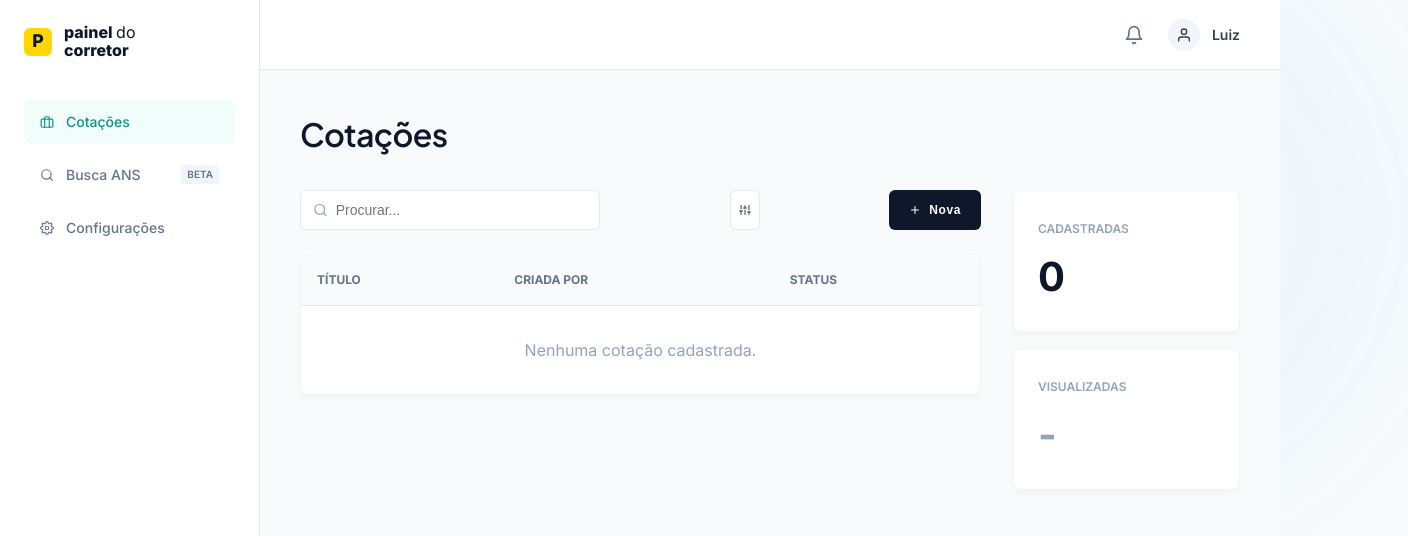
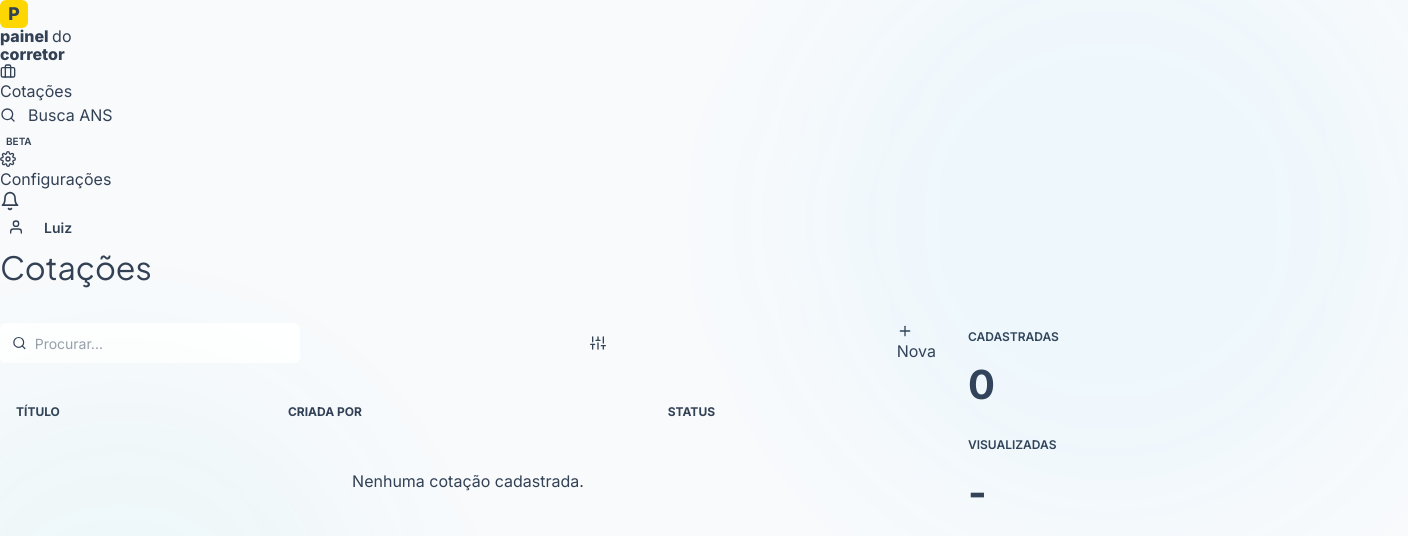
Before and after one commit to EdDevFront/painel-corretor, a Next.js app: page / in a window 1280 px wide. Shown: the top 536 px of the page, 1408 px wide, since content can reach past the window. Built offline with nearby package versions, Linux system fonts and the light colour scheme.

Commit message:
chore: setup Tailwind v4 and postcss configuration

```diff
--- a/package.json
+++ b/package.json
@@ -16,11 +16,14 @@
     "react-icons": "^5.7.0"
   },
   "devDependencies": {
+    "@tailwindcss/postcss": "^4.3.3",
     "@types/node": "^20",
     "@types/react": "^19",
     "@types/react-dom": "^19",
     "eslint": "^9",
     "eslint-config-next": "16.3.1",
+    "postcss": "^8.5.26",
+    "tailwindcss": "^4.3.3",
     "typescript": "^5"
   }
 }
--- /dev/null
+++ b/postcss.config.mjs
@@ -0,0 +1,5 @@
+export default {
+  plugins: {
+    "@tailwindcss/postcss": {},
+  },
+};
--- a/src/app/globals.css
+++ b/src/app/globals.css
@@ -1,144 +1,49 @@
-:root {
-  /* Colors - Vitalis Light Mode */
-  --teal-600: #0d9488;
-  --teal-500: #14b8a6;
-  --teal-100: #ccfbf1;
-  --teal-50: #f0fdfa;
-  --slate-900: #0f172a;
-  --slate-700: #334155;
-  --slate-500: #64748b;
-  --slate-400: #94a3b8;
-  --slate-200: #e2e8f0;
-  --slate-100: #f1f5f9;
-  --slate-50: #f8fafc;
-  --emerald-500: #10b981;
-  --emerald-400: #34d399;
-  --grid-color: rgba(15, 23, 42, 0.04);
+@import "tailwindcss";
+
+@theme {
+  --color-teal-600: #0d9488;
+  --color-teal-500: #14b8a6;
+  --color-teal-100: #ccfbf1;
+  --color-teal-50: #f0fdfa;
+
+  --color-slate-900: #0f172a;
+  --color-slate-700: #334155;
+  --color-slate-500: #64748b;
+  --color-slate-400: #94a3b8;
+  --color-slate-200: #e2e8f0;
+  --color-slate-100: #f1f5f9;
+  --color-slate-50: #f8fafc;
+
+  --color-emerald-500: #10b981;
 }
 
-@media (prefers-color-scheme: dark) {
-  :root {
-    --slate-50: #0f172a;
-    --slate-100: #1e293b;
-    --slate-200: #334155;
-    --slate-400: #64748b;
-    --slate-500: #94a3b8;
-    --slate-700: #cbd5e1;
-    --slate-900: #f8fafc;
-    --grid-color: rgba(248, 250, 252, 0.04);
+body {
+  font-family: var(--font-sans), sans-serif;
+  background-color: var(--color-slate-50);
+  color: var(--color-slate-700);
+}
+
+h1, h2, h3, h4 {
+  font-family: var(--font-heading), sans-serif;
+}
+
+@utility pulse-dot {
+  width: 0.5rem;
+  height: 0.5rem;
+  border-radius: 50%;
+  background-color: var(--color-emerald-500);
+  position: relative;
+  &::after {
+    content: '';
+    position: absolute;
+    inset: 0;
+    border-radius: 50%;
+    background-color: var(--color-emerald-500);
+    animation: ping 1.5s cubic-bezier(0, 0, 0.2, 1) infinite;
   }
 }
 
-* {
-  box-sizing: border-box;
-  margin: 0;
-  padding: 0;
-}
-
-body {
-  background-color: var(--slate-50);
-  color: var(--slate-700);
-  font-family: var(--font-sans), 'Inter', sans-serif;
-  min-height: 100vh;
-  display: flex;
-  flex-direction: row;
-  line-height: 1.5;
-  overflow-x: hidden;
-}
-
-h1, h2, h3, h4 {
-  font-family: var(--font-heading), 'Plus Jakarta Sans', sans-serif;
-  color: var(--slate-900);
-  font-weight: 600;
-  letter-spacing: -0.02em;
-}
-
-.main-layout {
-  display: flex;
-  flex: 1;
-  flex-direction: row;
-  min-height: 100vh;
-  width: 100%;
-}
-
-.content-wrapper {
-  display: flex;
-  flex-direction: column;
-  flex: 1;
-  background-color: #f8fafc;
-}
-
-.main-content {
-  padding: 2.5rem;
-  flex: 1;
-  overflow-y: auto;
-}
-
-/* Sidebar Styling */
-.sidebar {
-  width: 260px;
-  background-color: #ffffff;
-  border-right: 1px solid var(--slate-200);
-  display: flex;
-  flex-direction: column;
-  padding: 1.5rem;
-  height: 100vh;
-  position: sticky;
-  top: 0;
-}
-
-.sidebar-logo {
-  display: flex;
-  align-items: center;
-  gap: 0.75rem;
-  margin-bottom: 2.5rem;
-}
-
-.sidebar-menu {
-  display: flex;
-  flex-direction: column;
-  gap: 0.5rem;
-}
-
-.sidebar-item {
-  display: flex;
-  align-items: center;
-  gap: 0.75rem;
-  padding: 0.75rem 1rem;
-  border-radius: 8px;
-  color: var(--slate-500);
-  font-weight: 500;
-  font-size: 0.875rem;
-  text-decoration: none;
-  cursor: pointer;
-  transition: all 0.2s ease;
-}
-
-.sidebar-item:hover, .sidebar-item.active {
-  background-color: var(--teal-50);
-  color: var(--teal-600);
-}
-
-/* Navbar Styling */
-.navbar {
-  height: 70px;
-  background-color: #ffffff;
-  border-bottom: 1px solid var(--slate-200);
-  display: flex;
-  align-items: center;
-  justify-content: flex-end;
-  padding: 0 2.5rem;
-  gap: 1.5rem;
-}
-
-/* Ambient Background Lights */
-.ambient-bg {
-  position: fixed;
-  inset: 0;
-  z-index: -10;
-  pointer-events: none;
-}
-.glow-blue {
+@utility glow-blue {
   position: absolute;
   top: -10%;
   right: -10%;
@@ -148,7 +53,8 @@ h1, h2, h3, h4 {
   border-radius: 50%;
   filter: blur(80px);
 }
-.glow-teal {
+
+@utility glow-teal {
   position: absolute;
   bottom: -10%;
   left: -10%;
@@ -158,126 +64,3 @@ h1, h2, h3, h4 {
   border-radius: 50%;
   filter: blur(80px);
 }
-
-.card {
-  background: #ffffff;
-  border: 1px solid var(--slate-100);
-  border-radius: 8px;
-  padding: 1.5rem;
-  box-shadow: 0 4px 6px -1px rgba(0, 0, 0, 0.03);
-  transition: all 0.3s ease;
-}
-.card:hover {
-  border-color: var(--slate-200);
-  box-shadow: 0 10px 15px -3px rgba(0, 0, 0, 0.05);
-}
-.form-group {
-  margin-bottom: 1.25rem;
-  display: flex;
-  flex-direction: column;
-  gap: 0.375rem;
-}
-.form-label {
-  font-size: 0.75rem;
-  font-weight: 600;
-  text-transform: uppercase;
-  letter-spacing: 0.05em;
-  color: var(--slate-500);
-}
-.form-input, .form-select {
-  padding: 0.625rem 0.875rem;
-  border: 1px solid var(--slate-200);
-  border-radius: 6px;
-  font-family: inherit;
-  font-size: 0.875rem;
-  transition: all 0.2s ease;
-  background-color: #ffffff;
-  color: var(--slate-900);
-}
-.form-input:focus, .form-select:focus {
-  outline: none;
-  border-color: var(--teal-500);
-  box-shadow: 0 0 0 3px var(--teal-100);
-}
-.btn-primary {
-  display: inline-flex;
-  align-items: center;
-  justify-content: center;
-  gap: 0.5rem;
-  font-size: 0.75rem;
-  font-weight: 600;
-  text-transform: uppercase;
-  letter-spacing: 0.05em;
-  background-color: var(--slate-900);
-  color: #ffffff;
-  padding: 0.625rem 1.25rem;
-  border: none;
-  border-radius: 6px;
-  cursor: pointer;
-  transition: all 0.2s ease;
-}
-.btn-primary:hover {
-  background-color: var(--slate-700);
-  transform: translateY(-1px);
-}
-.btn-primary:disabled {
-  opacity: 0.5;
-  cursor: not-allowed;
-  transform: none;
-}
-.btn-secondary {
-  display: inline-flex;
-  align-items: center;
-  justify-content: center;
-  gap: 0.5rem;
-  font-size: 0.75rem;
-  font-weight: 600;
-  text-transform: uppercase;
-  letter-spacing: 0.05em;
-  background-color: #ffffff;
-  color: var(--slate-700);
-  padding: 0.625rem 1.25rem;
-  border: 1px solid var(--slate-200);
-  border-radius: 6px;
-  cursor: pointer;
-  transition: all 0.2s ease;
-}
-.btn-secondary:hover {
-  background-color: var(--slate-50);
-  border-color: var(--slate-300);
-}
-.status-badge {
-  display: inline-flex;
-  align-items: center;
-  gap: 0.5rem;
-  padding: 0.25rem 0.75rem;
-  border-radius: 9999px;
-  background-color: var(--teal-50);
-  border: 1px solid var(--teal-100);
-  color: var(--teal-600);
-  font-size: 0.625rem;
-  font-weight: 700;
-  text-transform: uppercase;
-  letter-spacing: 0.05em;
-}
-.pulse-dot {
-  width: 0.5rem;
-  height: 0.5rem;
-  border-radius: 50%;
-  background-color: var(--emerald-500);
-  position: relative;
-}
-.pulse-dot::after {
-  content: '';
-  position: absolute;
-  inset: 0;
-  border-radius: 50%;
-  background-color: var(--emerald-500);
-  animation: ping 1.5s cubic-bezier(0, 0, 0.2, 1) infinite;
-}
-@keyframes ping {
-  75%, 100% {
-    transform: scale(2.5);
-    opacity: 0;
-  }
-}
```
Also changed, not shown: 1 other file (tests, documents, lock files or other folders).
